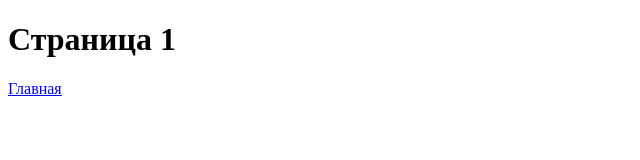
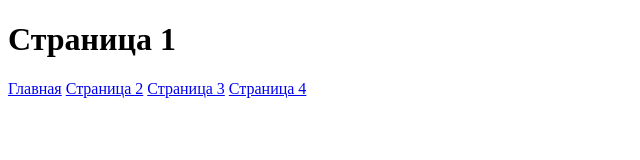
Before and after one commit to Andrey4ik222/lesson3, a plain HTML site: page test.html in a window 1280 px wide. Shown: the whole page, without its empty margins (0-640 px from the left). Drawn offline with Linux system fonts and the light colour scheme.

Commit message:
Сделал страницу 1

```diff
--- a/test.html
+++ b/test.html
@@ -12,6 +12,9 @@
   <h1>Страница 1</h1>
   <div>
     <a href="index.html">Главная</a>
+    <a href="test2.html">Страница 2</a>
+    <a href="test3.html">Страница 3</a>
+    <a href="test4.html">Страница 4</a>
   </div>
 
 </body>
```
